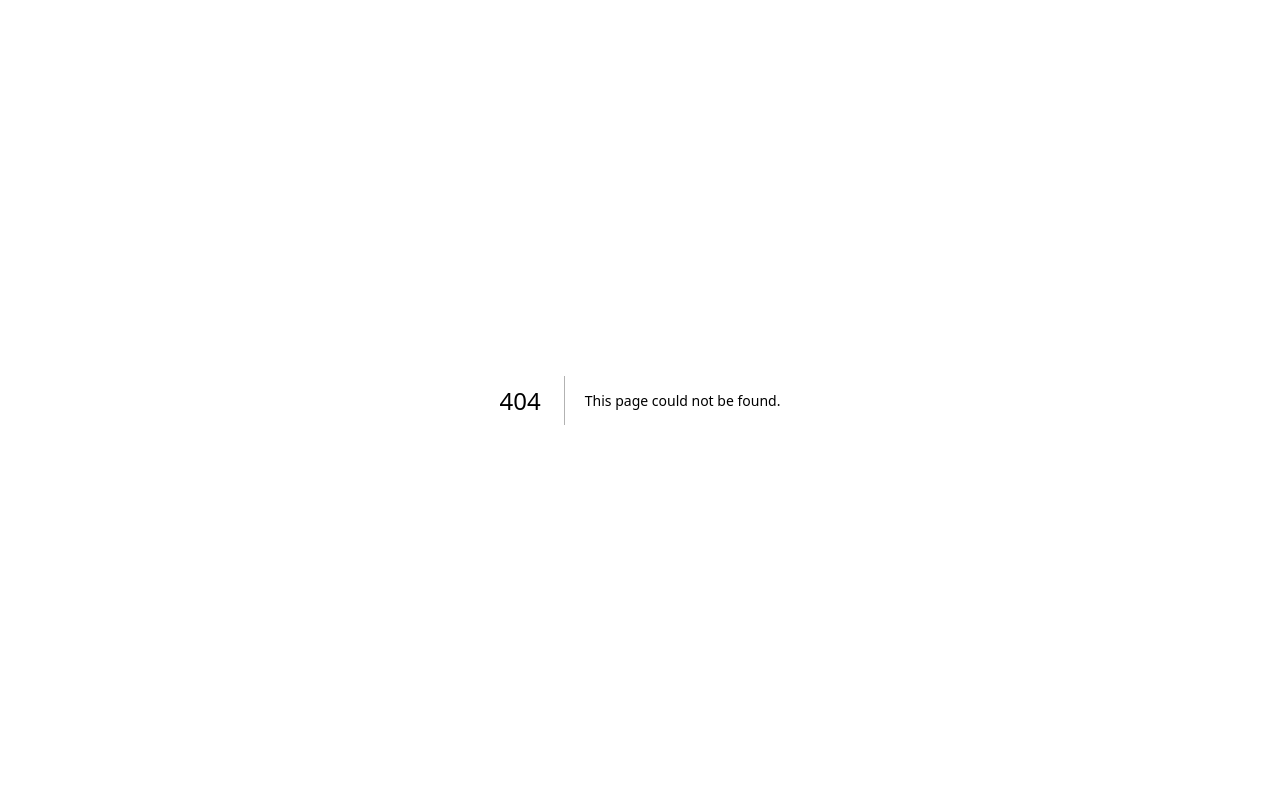
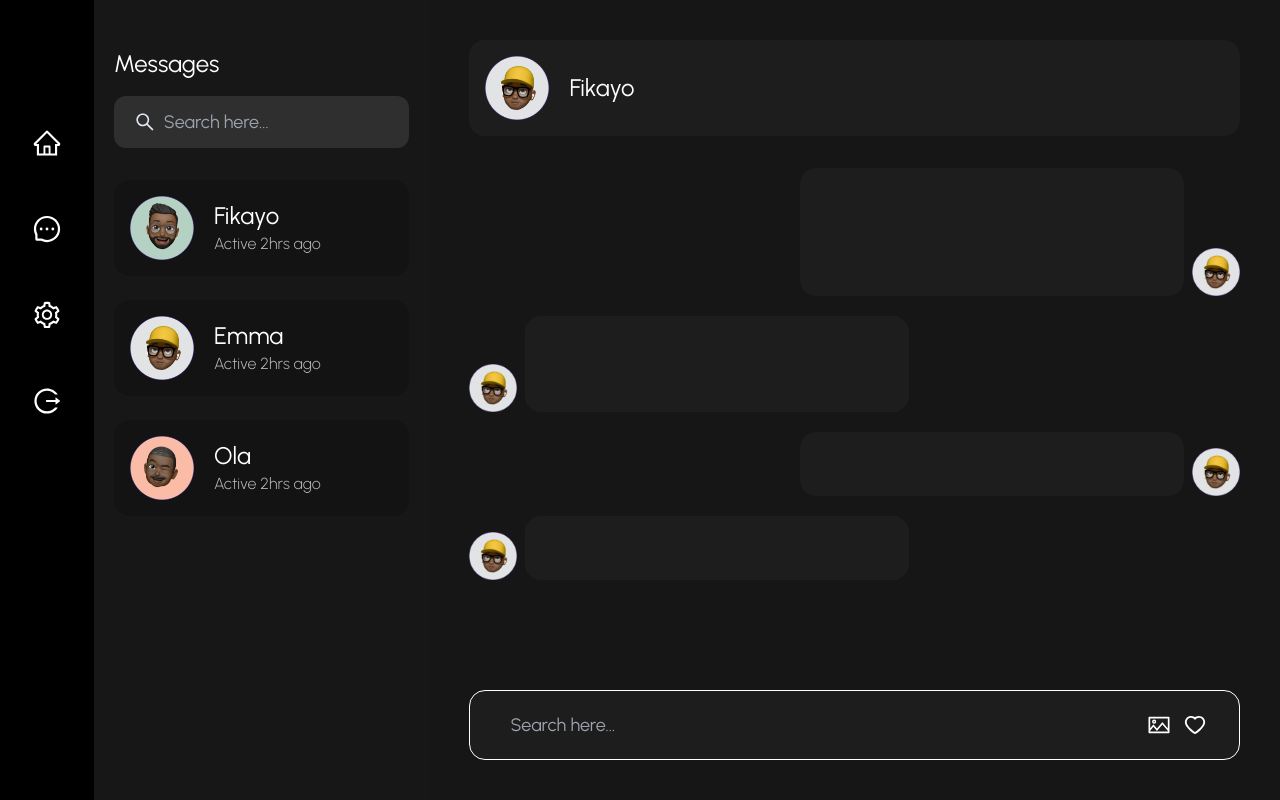
Before and after one commit to Phickayor/HeartSync, a Next.js app in the folder client/: page /messaging in a window 1280 px wide. Before the commit this address had no page. Built offline with nearby package versions, Linux system fonts and the light colour scheme.

Commit message:
messaging ui

```diff
--- a/client/app/layout.js
+++ b/client/app/layout.js
@@ -1,8 +1,10 @@
-import { Inter } from 'next/font/google'
+import { Urbanist } from "next/font/google";
 import './globals.css'
 
-const inter = Inter({ subsets: ['latin'] })
-
+const urbanist = Urbanist({
+  weight: ["300", "400", "500"],
+  subsets: ["latin"]
+});
 export const metadata = {
   title: 'Create Next App',
   description: 'Generated by create next app',
@@ -11,7 +13,7 @@ export const metadata = {
 export default function RootLayout({ children }) {
   return (
     <html lang="en">
-      <body className={inter.className}>{children}</body>
+      <body className={urbanist.className}>{children}</body>
     </html>
   )
 }
--- /dev/null
+++ b/client/app/messaging/page.js
@@ -0,0 +1,16 @@
+import ActivityBar from "@/components/Profile/ActivityBar";
+import Contact from "@/components/Profile/Messaging/Contact";
+import Message from "@/components/Profile/Messaging/Message";
+import React from "react";
+
+function page() {
+  return (
+    <div className="fixed flex h-screen w-full">
+      <ActivityBar />
+      <Contact />
+      <Message/>
+    </div>
+  );
+}
+
+export default page;
--- /dev/null
+++ b/client/components/Profile/ActivityBar.jsx
@@ -0,0 +1,28 @@
+import React from "react";
+import {
+  AiOutlineHome,
+  AiOutlineLogout,
+  AiOutlineMessage,
+  AiOutlineSetting
+} from "react-icons/ai";
+
+function ActivityBar() {
+  return (
+    <div className="bg-black w-fit h-full flex flex-col py-28 gap-6 px-2 text-white">
+      <div className="self-center hover:bg-btnColor px-6 py-4 rounded-xl duration-300">
+        <AiOutlineHome className="text-3xl" />
+      </div>
+      <div className="self-center hover:bg-btnColor px-6 py-4 rounded-xl duration-300">
+        <AiOutlineMessage className="text-3xl" />
+      </div>
+      <div className="self-center hover:bg-btnColor px-6 py-4 rounded-xl duration-300">
+        <AiOutlineSetting className="text-3xl" />
+      </div>
+      <div className="self-center hover:bg-btnColor px-6 py-4 rounded-xl duration-300">
+        <AiOutlineLogout className="text-3xl" />
+      </div>
+    </div>
+  );
+}
+
+export default ActivityBar;
--- /dev/null
+++ b/client/components/Profile/Messaging/Contact.jsx
@@ -0,0 +1,34 @@
+import React from "react";
+import { AiOutlineSearch } from "react-icons/ai";
+
+function Contact() {
+  var names = ["Fikayo", "Emma", "Ola"];
+  return (
+    <div className="bg-[#171717] text-white w-[500px] px-5 py-12 h-screen">
+      <div className="space-y-4">
+        <h1 className="text-2xl ">Messages</h1>
+        <div className="bg-white/10 py-3 rounded-xl flex px-5">
+          <AiOutlineSearch className="self-center text-2xl text-slate-200" />
+          <input
+            type="search"
+            className="self-center bg-white/0 w-full text-lg px-2 focus:outline-none"
+            placeholder="Search here..."
+          />
+        </div>
+      </div>
+      <div className="flex flex-col gap-6 py-8">
+        {names.map((name, index) => (
+          <div key={index} className="bg-[#131313] rounded-2xl flex p-4 cursor-pointer gap-5">
+            <img src={`/images/profile-${index+1}.png`} className="w-16 h-16  self-center"/>
+            <div className="self-center gap-3">
+              <h3 className="text-2xl">{name}</h3>
+              <span className="font-light text-[#B7B7B7]">Active 2hrs ago</span>
+            </div>
+          </div>
+        ))}
+      </div>
+    </div>
+  );
+}
+
+export default Contact;
--- /dev/null
+++ b/client/components/Profile/Messaging/Message.jsx
@@ -0,0 +1,54 @@
+import React from "react";
+import { AiOutlineHeart, AiOutlinePicture } from "react-icons/ai";
+
+function Message() {
+  return (
+    <div className="bg-[#161616] p-10 flex flex-col gap-5 justify-between w-full">
+      <div className="bg-[#1E1D1D] rounded-2xl flex p-4 cursor-pointer gap-5">
+        <img src="/images/profile-2.png" className="w-16 h-16 self-center" />
+        <h3 className="self-center text-2xl text-white">Fikayo</h3>
+      </div>
+
+      <div className="flex flex-col gap-5 flex-1 py-3 overflow-y-auto">
+        <div className="flex gap-2 justify-end">
+          <div className="bg-[#1E1D1D] rounded-2xl flex p-4 cursor-pointer gap-5 w-96 h-32 ">
+            {/* <h3 className="text-2xl text-white"></h3> */}
+          </div>
+          <img src="/images/profile-2.png" className="w-12 h-12 self-end" />
+        </div>
+        <div className="flex gap-2">
+          <img src="/images/profile-2.png" className="w-12 h-12 self-end" />
+          <div className="bg-[#1E1D1D] rounded-2xl flex p-4 cursor-pointer gap-5 w-96 h-24 ">
+            {/* <h3 className="text-2xl text-white"></h3> */}
+          </div>
+        </div>
+        <div className="flex gap-2 justify-end">
+          <div className="bg-[#1E1D1D] rounded-2xl flex p-4 cursor-pointer gap-5 w-96 h-16 ">
+            {/* <h3 className="text-2xl text-white"></h3> */}
+          </div>
+          <img src="/images/profile-2.png" className="w-12 h-12 self-end" />
+        </div>
+        <div className="flex gap-2">
+          <img src="/images/profile-2.png" className="w-12 h-12 self-end" />
+          <div className="bg-[#1E1D1D] rounded-2xl flex p-4 cursor-pointer gap-5 w-96 h-16 ">
+            {/* <h3 className="text-2xl text-white"></h3> */}
+          </div>
+        </div>
+      </div>
+
+      <div className="bg-[#1E1D1D] border border-white rounded-2xl flex py-5 px-8 cursor-pointer gap-5">
+        <input
+          type="text"
+          className="self-center bg-white/0 text-white w-full text-lg px-2 focus:outline-none"
+          placeholder="Search here..."
+        />
+        <div className="flex self-center gap-3 text-white text-2xl">
+          <AiOutlinePicture />
+          <AiOutlineHeart />
+        </div>
+      </div>
+    </div>
+  );
+}
+
+export default Message;
```
